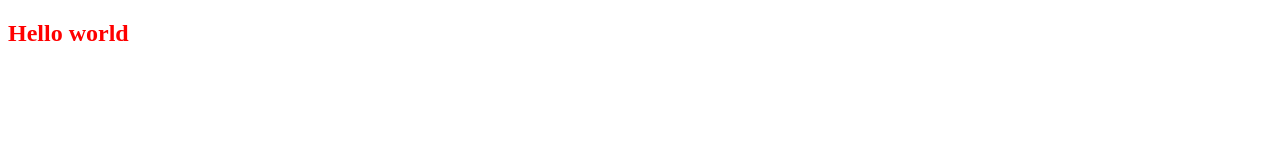
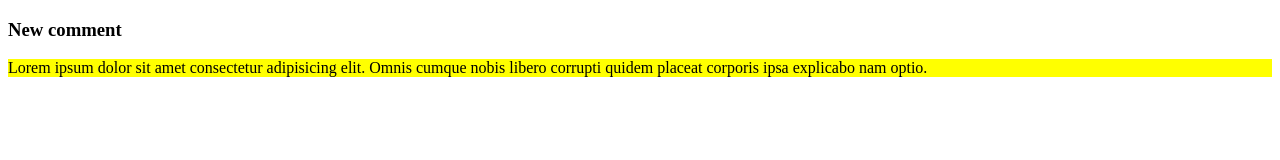
Before and after one commit to mansurjaparov1/git3, a plain HTML site: page index.html in a window 1280 px wide. Drawn offline with Linux system fonts and the light colour scheme.

Commit message:
second comment

```diff
--- a/index.html
+++ b/index.html
@@ -9,5 +9,10 @@
   </head>
   <body>
     <h2 class="len">Hello world</h2>
+    <h3>New comment</h3>
+    <p>
+      Lorem ipsum dolor sit amet consectetur adipisicing elit. Omnis cumque
+      nobis libero corrupti quidem placeat corporis ipsa explicabo nam optio.
+    </p>
   </body>
 </html>
--- a/style.css
+++ b/style.css
@@ -1,3 +1,13 @@
 .len {
   color: red;
 }
+
+h2 {
+  color: red;
+}
+p {
+  background-color: yellow;
+}
+h2 {
+  display: none;
+}
```
